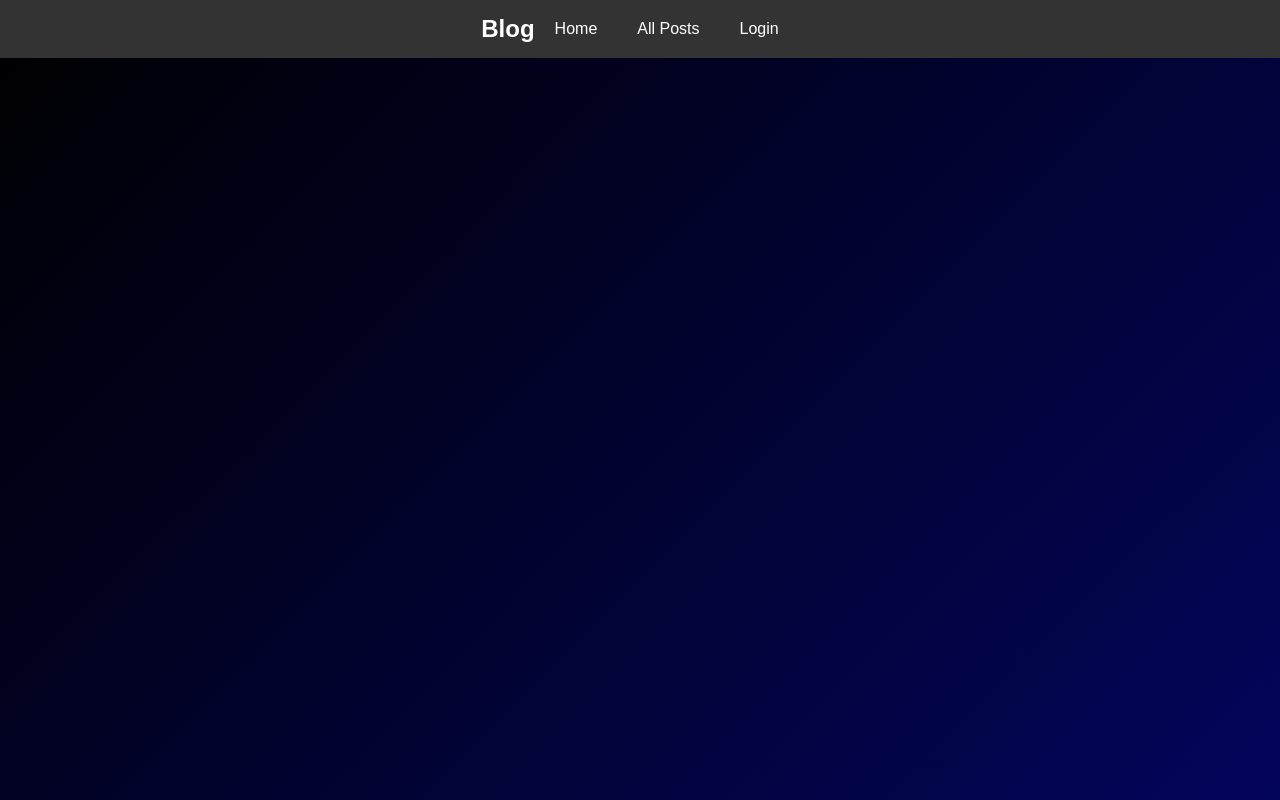
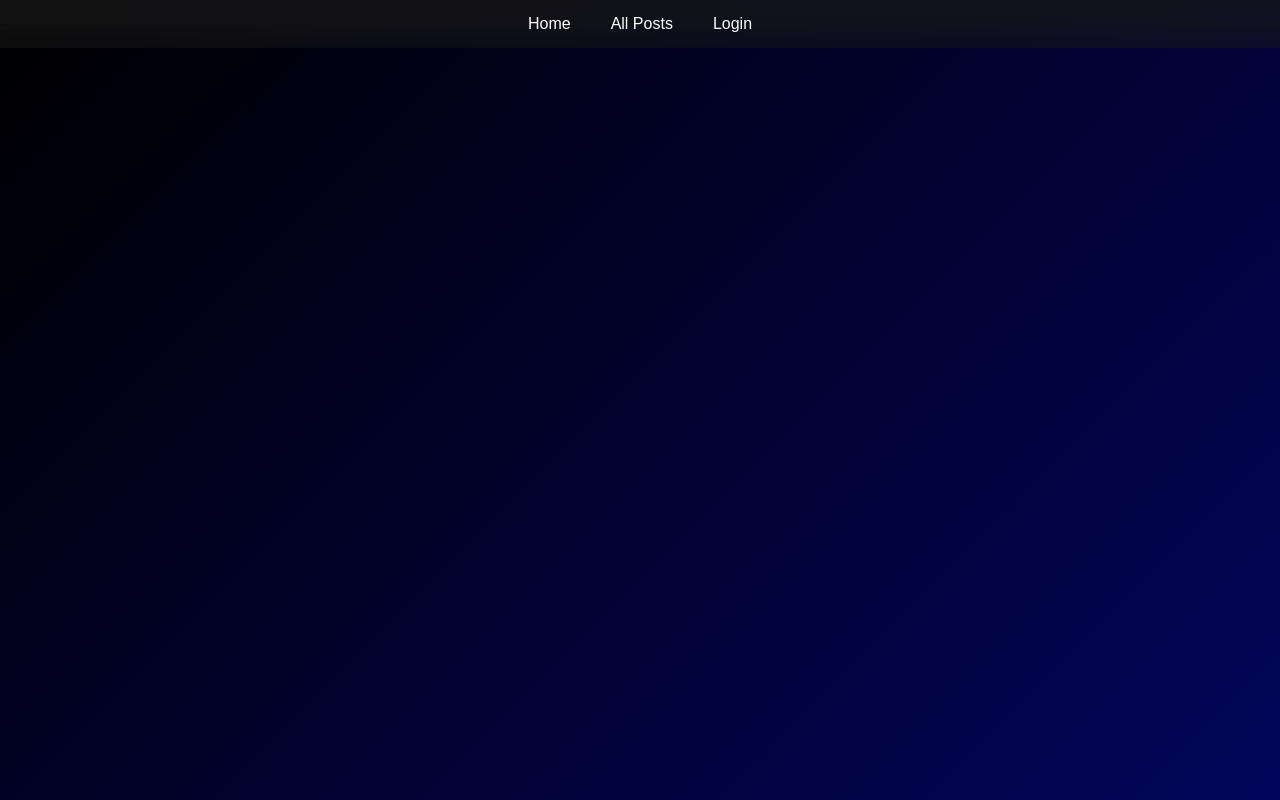
Before and after one commit to Samirah-M/social-blog, a React (Vite) app in the folder client/: page / in a window 1280 px wide. Built offline with nearby package versions, Linux system fonts and the light colour scheme.

Commit message:
navbar updated

```diff
--- a/client/index.html
+++ b/client/index.html
@@ -6,6 +6,15 @@
     <title>Blog App</title>
   </head>
   <body>
+    <nav class="navbar">
+      <div class="navbar-container">
+        <button class="hamburger">
+          <span></span>
+          <span></span>
+          <span></span>
+        </button>
+      </div>
+    </nav>
     <div id="root"></div>
     <script type="module" src="/src/main.jsx"></script>
   </body>
--- a/client/src/Components/Navbar.css
+++ b/client/src/Components/Navbar.css
@@ -1,6 +1,6 @@
 .navbar {
-  background-color: #333;
-  color: white;
+  background-color:rgba(25, 25, 25, 0.5);
+  color: #ccc;
   padding: 15px 20px;
   position: fixed;
   top: 0;
@@ -9,6 +9,7 @@
   display: flex;
   justify-content: space-between;
   align-items: center;
+  backdrop-filter: blur(10px);
 }
 
 .navbar-container {
@@ -22,15 +23,6 @@
 .logo {
   font-size: 1.5rem;
   font-weight: bold;
-}
-
-.hamburger {
-  font-size: 1.8rem;
-  background: none;
-  border: none;
-  color: white;
-  cursor: pointer;
-  display: block;
 }
 
 .nav-links {
--- a/client/src/Components/Navbar.jsx
+++ b/client/src/Components/Navbar.jsx
@@ -8,13 +8,6 @@ const Navbar = () => {
   return (
     <nav className="navbar">
       <div className="navbar-container">
-        <h1 className="logo">Blog</h1>
-
-        {/* Hamburger Icon */}
-        <button className="hamburger" onClick={() => setIsOpen(!isOpen)}>
-          {isOpen ? "✖" : "☰"}
-        </button>
-
         {/* Navigation Links */}
         <ul className={`nav-links ${isOpen ? "open" : ""}`}>
           <li>
```
